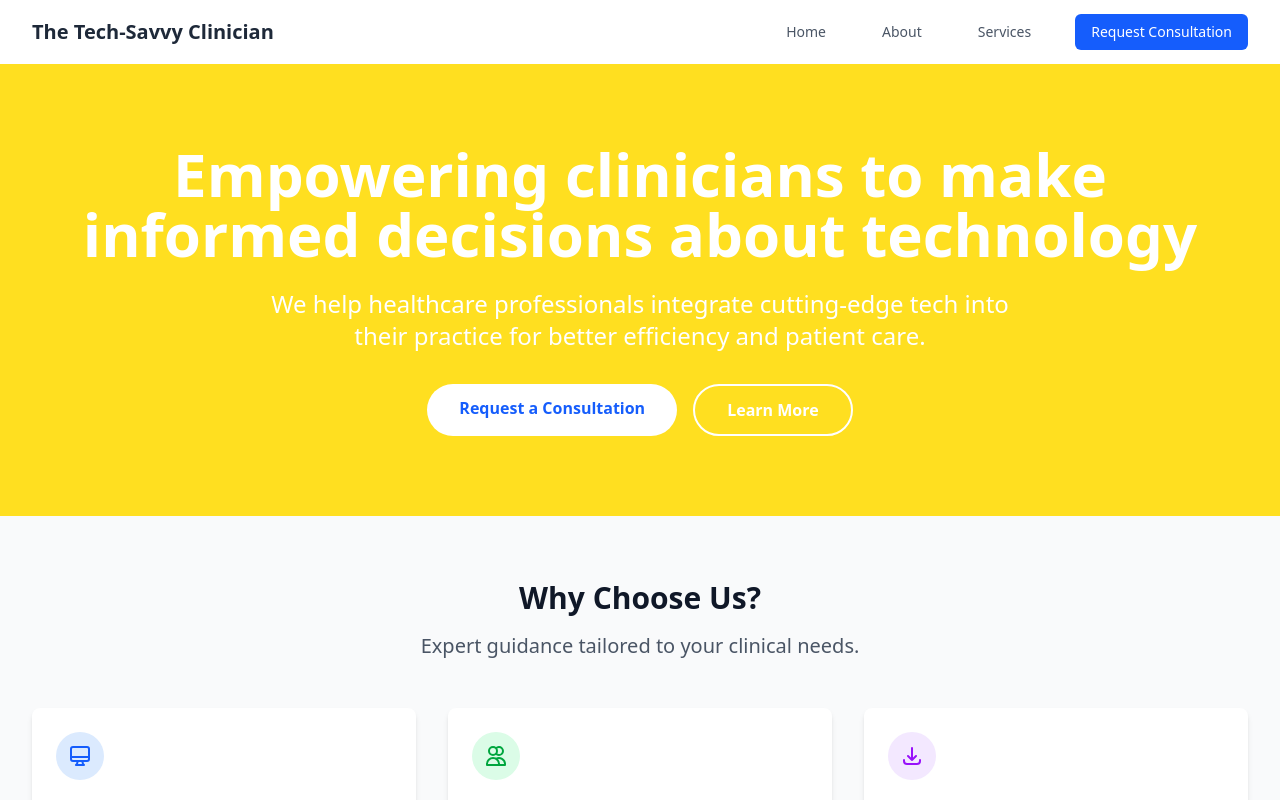
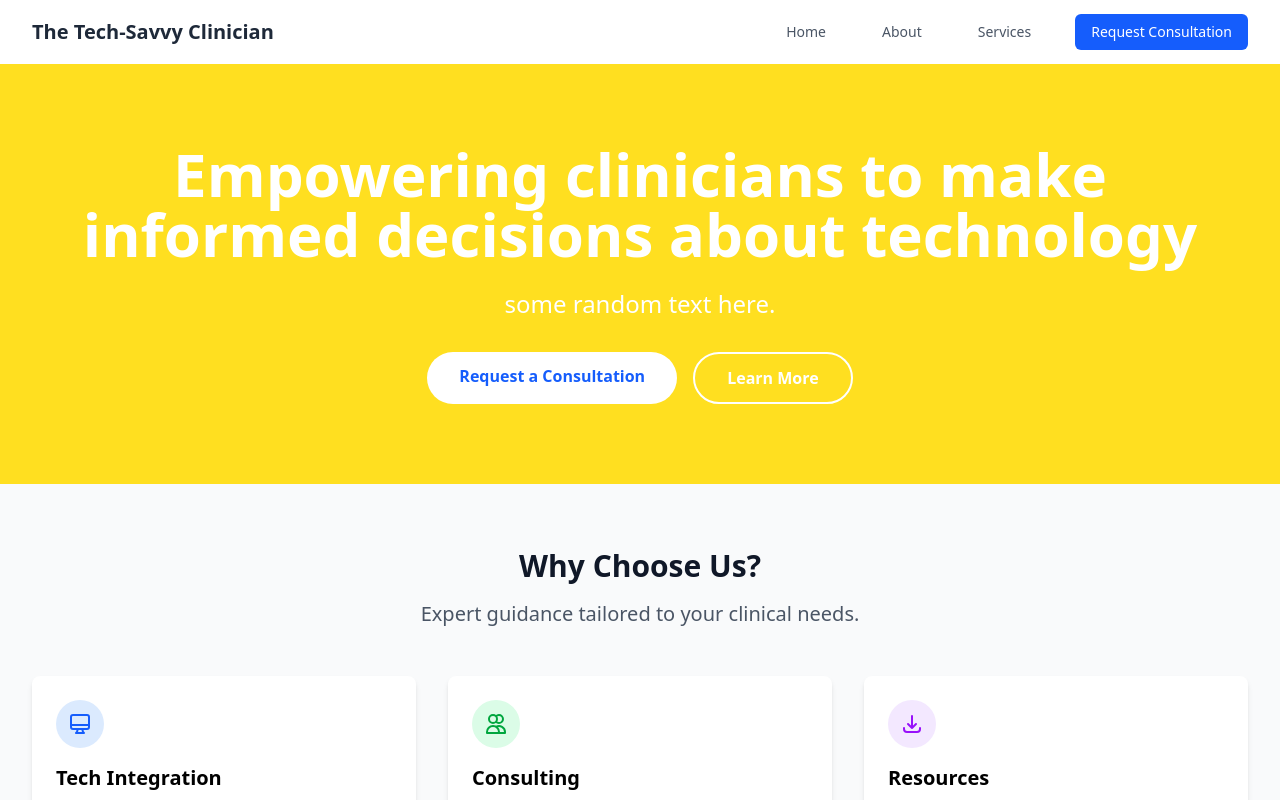
Before and after one commit to jhutchison/tech-savvy_clinician_site, a Next.js app: page /stage in a window 1280 px wide. Shown: the top 800 px of the page. Built offline with nearby package versions, Linux system fonts and the light colour scheme.

Commit message:
update text

```diff
--- a/src/app/stage/page.tsx
+++ b/src/app/stage/page.tsx
@@ -16,7 +16,7 @@ export default function Home() {
               {tagline}
             </h1>
             <p className="text-xl md:text-2xl mb-8 max-w-3xl mx-auto">
-              We help healthcare professionals integrate cutting-edge tech into their practice for better efficiency and patient care.
+              some random text here.
             </p>
             <div className="flex flex-col sm:flex-row justify-center gap-4">
               <a
```
